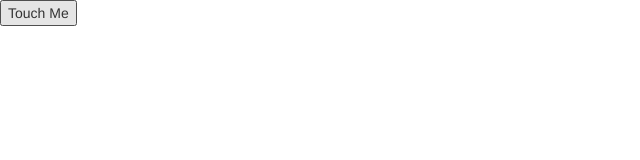
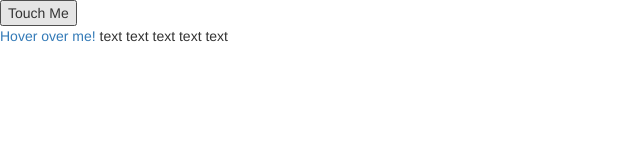
Before and after one commit to ge01/NBJS2050Event, a plain HTML site: page index.html in a window 1280 px wide. Shown: the whole page, without its empty margins (0-640 px from the left). Drawn offline with nearby package versions, Linux system fonts and the light colour scheme.

Commit message:
onmouseover

```diff
--- a/index.html
+++ b/index.html
@@ -14,14 +14,18 @@
     <!-- Latest compiled JavaScript -->
     <script src="http://maxcdn.bootstrapcdn.com/bootstrap/3.3.6/js/bootstrap.min.js"></script>
   </head>
-  <body><!---->
+  <body onload="alert('your website has loaded!');"><!---->
 
-    <!--Event Handlers -->
+    <!--Event Handlers-->
     <form>
       <input type="button" value="Touch Me" onclick="alert('ahh!');" />
     </form>
 
+    <!--onMouseOver & onLoad-->
+    <a href="https://thenewboston.com/" onmouseover="alert('game time')">
+      Hover over me!</a>
 
+      text text text text text
 
 
 
```
